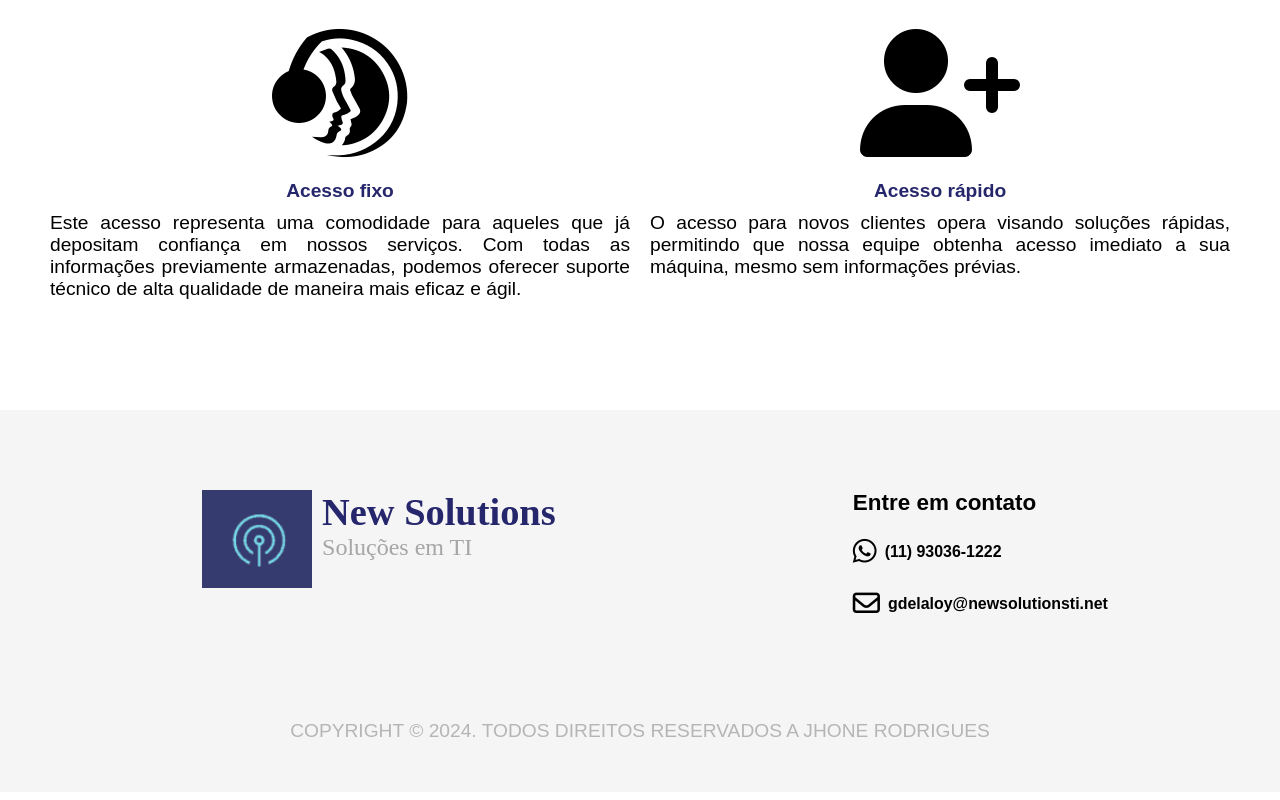
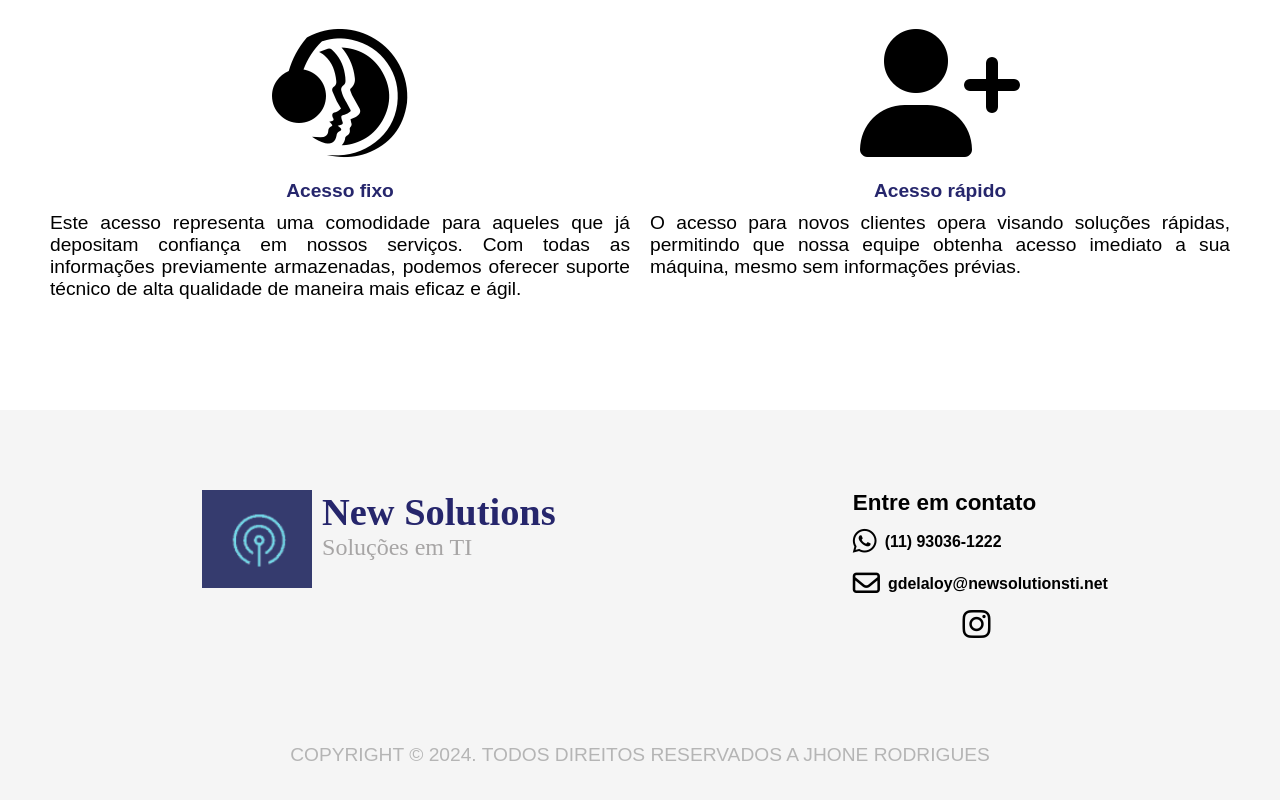
Before and after one commit to JhoneRodrigues/webPage-SolutionsIT, a plain HTML site: page src/pages/atend.html in a window 1280 px wide. Shown: the part 336-1136 px from the top of the page. Drawn offline with Linux system fonts and the light colour scheme.

Commit message:
feat: instagram

```diff
--- a/src/css/homeStyle.css
+++ b/src/css/homeStyle.css
@@ -205,7 +205,7 @@ footer div > .logo h1{
 #contatos > div > a{
     display: flex;
     align-items: center;
-    margin-top: 20px;
+    margin-top: 10px;
 }
 
 #contatos > div > a > h5{
@@ -218,6 +218,26 @@ footer div > .logo h1{
 }
 
 #contatos > div > a:hover{
+    color: rgb(38, 38, 108);
+    transition: color 0.5s ease;
+}
+
+#rede-social{
+    text-align: center;
+}
+
+#rede-social > div{
+    display: flex;
+    flex-direction: column;
+}
+
+#rede-social > div > a >p{
+    font-size: 2rem;
+    margin-right: 8px;
+    margin-top: 7px;
+}
+
+#rede-social > div > a i:hover{
     color: rgb(38, 38, 108);
     transition: color 0.5s ease;
 }
--- a/src/pages/atend.html
+++ b/src/pages/atend.html
@@ -81,6 +81,16 @@
                     <h5>gdelaloy@newsolutionsti.net</h5>
                 </a>
             </div>
+            <div id="rede-social">
+                <div>
+                    <a href="https://www.instagram.com/newsolutions_t.i?igsh=MWs3enF1aDhzdTBvYQ==">
+                        <p><i class="fa-brands fa-instagram"></i></p>
+                    </a>
+                    <!-- <a href="">
+                        <p><i class="fa-brands fa-linkedin"></i></p>
+                    </a> -->
+                </div>
+            </div>
         </div>
         </section>
         <p id="by">COPYRIGHT © 2024. TODOS DIREITOS RESERVADOS A JHONE RODRIGUES</p>
--- a/src/pages/css/atend.css
+++ b/src/pages/css/atend.css
@@ -147,7 +147,7 @@ footer > section > div{
 #contatos > div > a{
     display: flex;
     align-items: center;
-    margin-top: 20px;
+    margin-top: 10px;
 }
 
 #contatos > div > a > h5{
@@ -160,6 +160,26 @@ footer > section > div{
 }
 
 #contatos > div > a:hover{
+    color: rgb(38, 38, 108);
+    transition: color 0.5s ease;
+}
+
+#rede-social{
+    text-align: center;
+}
+
+#rede-social > div{
+    display: flex;
+    flex-direction: column;
+}
+
+#rede-social > div > a >p{
+    font-size: 2rem;
+    margin-right: 8px;
+    margin-top: 7px;
+}
+
+#rede-social > div > a i:hover{
     color: rgb(38, 38, 108);
     transition: color 0.5s ease;
 }
```
Also changed, not shown: src/index.html (+10 -0 lines).
